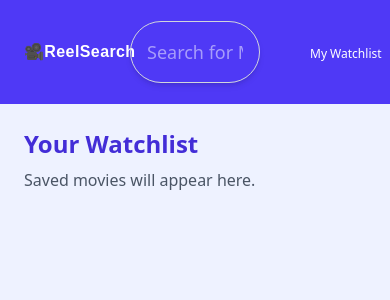
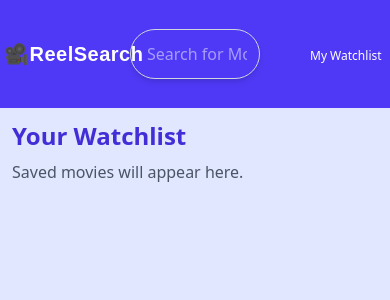
Before and after one commit to abj32/movie-watchlist, a React (Vite) app in the folder client/: page /watchlist in a window 390 px wide. Shown: the top 300 px of the page. Built offline with nearby package versions, Linux system fonts and the light colour scheme; no server answers.

Commit message:
Make movie display responsive to sizing and adjust header sizing/responsiveness

```diff
--- a/client/src/App.jsx
+++ b/client/src/App.jsx
@@ -13,9 +13,9 @@ function App() {
 
   return (
     <BrowserRouter>
-      <div className="min-h-screen bg-indigo-50 flex flex-col">
-        <header className="relative bg-indigo-600 text-white px-6 py-10 flex flex-row items-center">
-          <NavLink to="/" onClick={handleHome} className="sm:text-2xl md:text-3xl lg:text-4xl xl:text-5xl font-bold tracking-wide" style={{ fontFamily: "'Lilita_One', cursive, sans-serif" }}>
+      <div className="min-h-screen bg-indigo-100 flex flex-col">
+        <header className="relative bg-indigo-600 text-white px-1 sm:px-2 md:px-3 lg:px-4 xl:px-5 py-10 flex flex-row items-center">
+          <NavLink to="/" onClick={handleHome} className="text-xl sm:text-2xl md:text-3xl lg:text-4xl xl:text-5xl font-bold tracking-wide" style={{ fontFamily: "'Lilita_One', cursive, sans-serif" }}>
             🎥ReelSearch
           </NavLink>
 
@@ -30,7 +30,7 @@ function App() {
           </div>
         </header>
 
-        <main className="p-6">
+        <main className="p-3 sm:p-4 md:p-5 lg:p-6">
           <Routes>
             <Route path="/" element={<Home results={results} />} />
             <Route path="/watchlist" element={<Watchlist />} />
--- a/client/src/components/SearchBar.jsx
+++ b/client/src/components/SearchBar.jsx
@@ -19,7 +19,7 @@ export default function SearchBar({ setResults }) {
       console.log(results.Search)
       // Filter out duplicate movies and limit to 5
       setResults(results.Search.filter((movie, index, self) =>
-        index === self.findIndex((m) => m.imdbID === movie.imdbID)).slice(0, 5));
+        index === self.findIndex((m) => m.imdbID === movie.imdbID)).slice(0, 10));
 
       navigate("/");
     } else {
@@ -35,7 +35,7 @@ export default function SearchBar({ setResults }) {
         placeholder="Search for Movie Title..."
         value={query}
         onChange={(e) => setQuery(e.target.value)}
-        className="w-full p-4 text-lg rounded-full shadow-md border border-gray-300 focus:outline-none focus:ring-2 focus:ring-indigo-400"
+        className="w-full p-3 text-base sm:text-lg md:text-xl indent-1 sm:indent-2 md:indent-3 lg:indent-4 rounded-full shadow-md border border-gray-300 focus:outline-none focus:ring-2 focus:ring-indigo-400"
       />
     </form>
   )
--- a/client/src/pages/Home.jsx
+++ b/client/src/pages/Home.jsx
@@ -1,10 +1,10 @@
 export default function Home( { results }) {
   return (
-    <div className="w-full flex justify-center">
+    <div className="w-full">
       {results.length > 0 && (
-        <ul className="flex gap-6 w-full justify-center">
+        <ul className="flex flex-wrap gap-x-[1.25%] gap-y-2 sm:gap-y-3 md:gap-y-4 w-full justify-center">
           {results.map((movie) => (
-            <li key={movie.imdbID} className="w-[300px] bg-white rounded-lg shadow overflow-hidden flex-shrink-0">
+            <li key={movie.imdbID} className="w-[19%] bg-white rounded-lg shadow-lg overflow-hidden">
               <img
                 src={movie.Poster !== "N/A" ? movie.Poster : "https://placehold.co/300x412?text=No+Image"}
                 alt={movie.Title}
@@ -12,11 +12,11 @@ export default function Home( { results }) {
                   e.target.onerror = null;
                   e.target.src = "https://placehold.co/300x412?text=No+Image";
                 }}
-                className="w-full h-auto object-cover"
+                className="w-full"
               />
-              <div className="p-2">
-                <h3 className="text-base font-semibold">{movie.Title}</h3>
-                <p className="text-sm text-gray-600">{movie.Year}</p>
+              <div className="p-[2%]">
+                <h3 className="w-[72%] pb-[2px] text-[8px] sm:text-[10px] md:text-[12px] lg:text-[14px] xl:text-[16px] font-semibold">{movie.Title}</h3>
+                <p className="text-[6px] sm:text-[8px] md:text-[10px] lg:text-[12px] xl:text-[14px] text-gray-600">{movie.Year}</p>
               </div>
             </li>
           ))}
```
